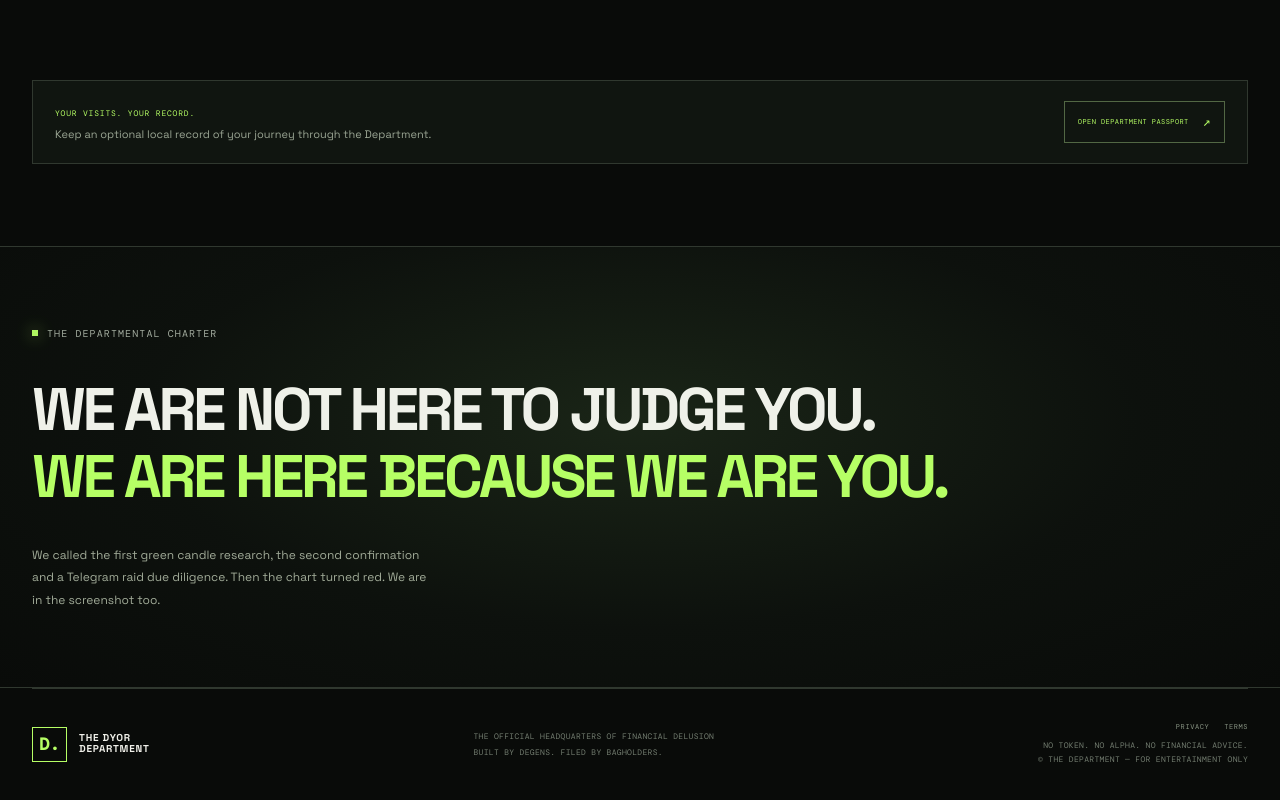
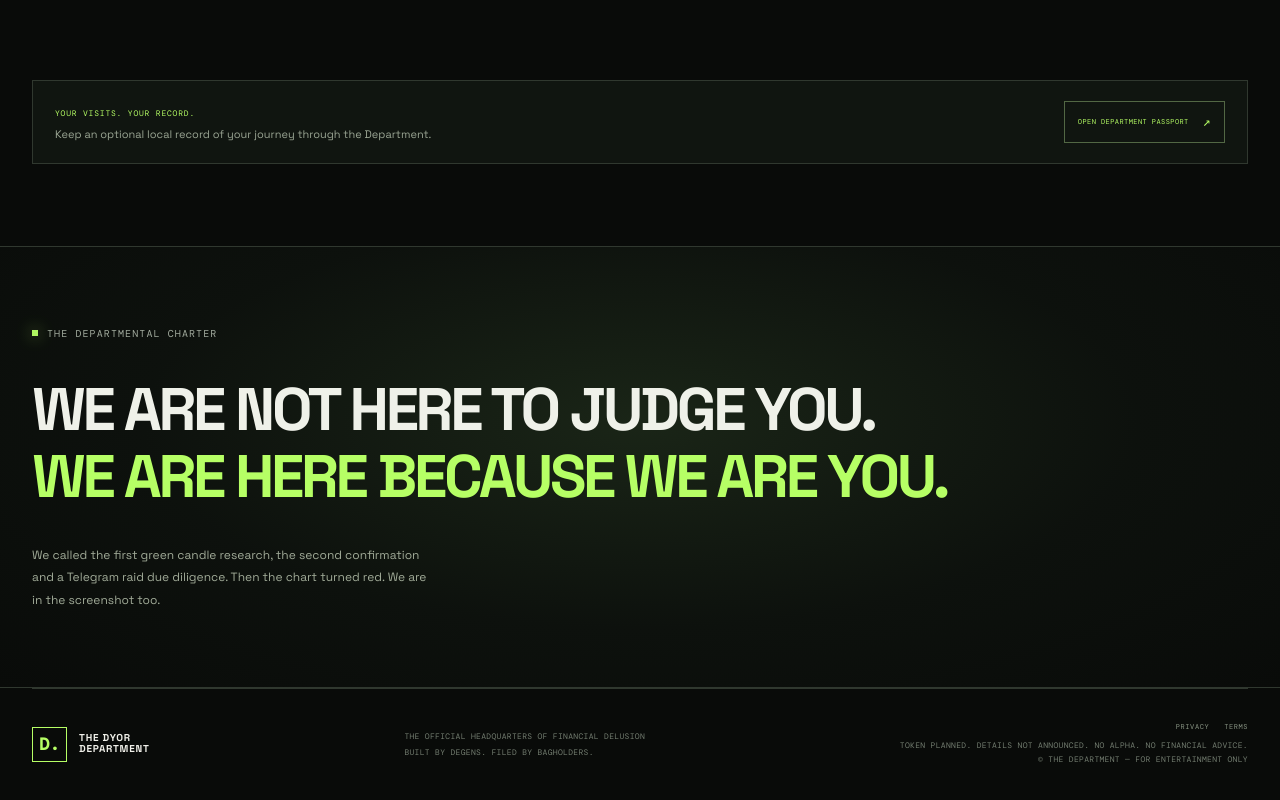
Before and after one commit to safherofficial/weird, a Next.js app: page / in a window 1280 px wide. Shown: the part 4535-5335 px from the top of the page. Built offline with nearby package versions, Linux system fonts and the light colour scheme.

Commit message:
refine: make planned token status consistent site-wide

```diff
--- a/app/components/department-footer.tsx
+++ b/app/components/department-footer.tsx
@@ -17,7 +17,7 @@ export default function DepartmentFooter({ message }: DepartmentFooterProps) {
           <Link href="/privacy">PRIVACY</Link>
           <Link href="/terms">TERMS</Link>
         </nav>
-        <span>NO TOKEN. NO ALPHA. NO FINANCIAL ADVICE.</span>
+        <span>TOKEN PLANNED. DETAILS NOT ANNOUNCED. NO ALPHA. NO FINANCIAL ADVICE.</span>
         <span>© THE DEPARTMENT — FOR ENTERTAINMENT ONLY</span>
       </div>
     </footer>
```
